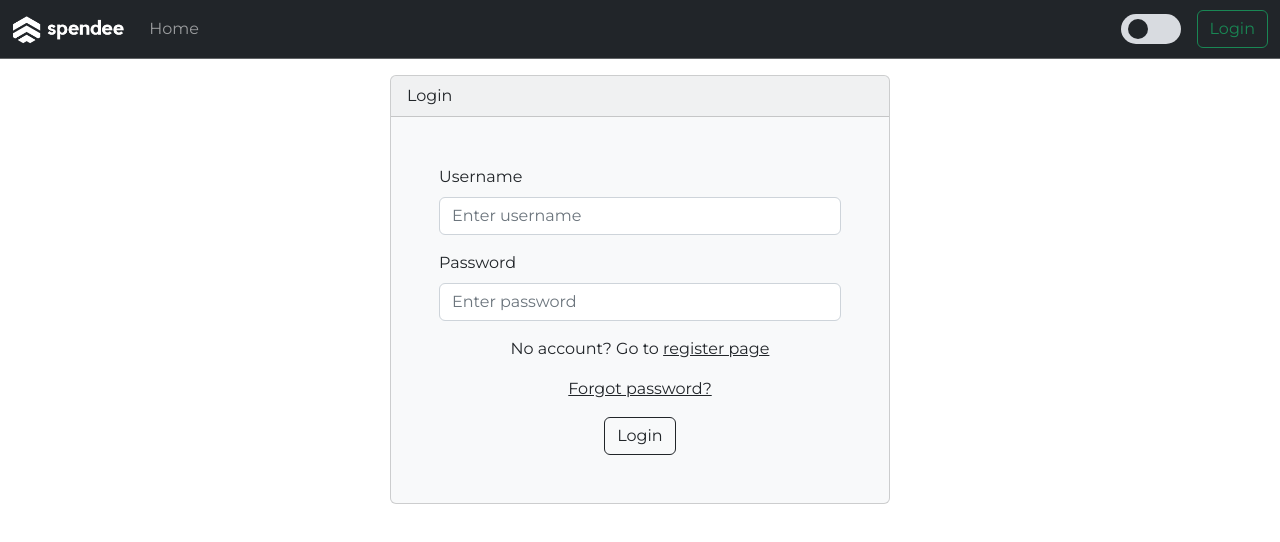
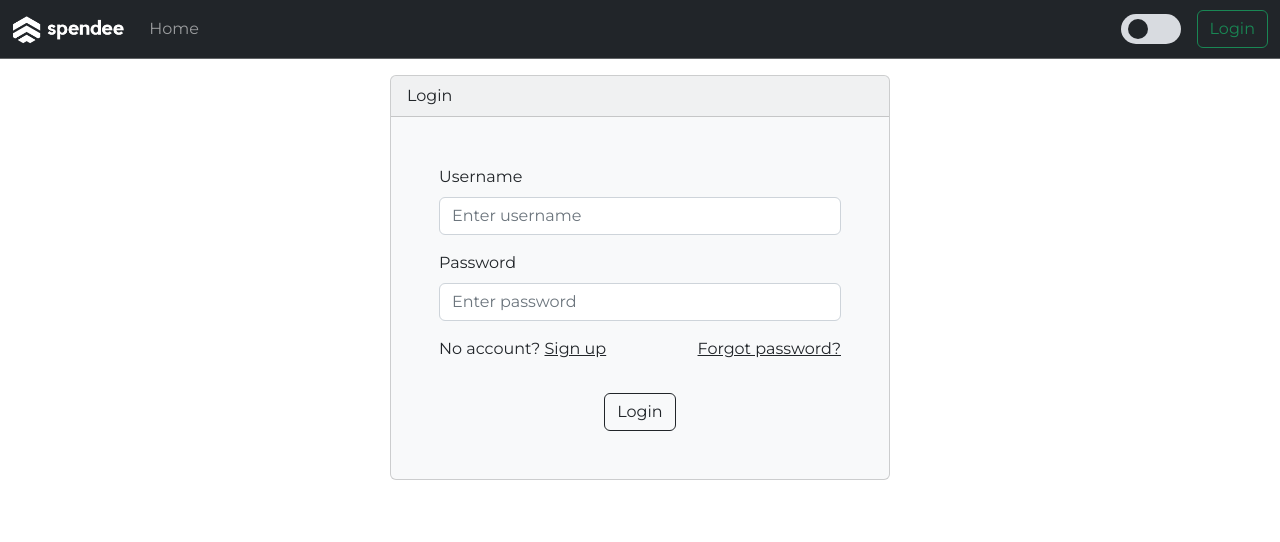
Before and after one commit to Kewinsky/expense-tracker, a React (Create React App) app in the folder frontend/: page /login in a window 1280 px wide. Shown: the top 542 px of the page. Built offline with nearby package versions, Linux system fonts and the light colour scheme.

Commit message:
login page improve ui

```diff
--- a/frontend/src/components/loginComponent/LoginComponent.js
+++ b/frontend/src/components/loginComponent/LoginComponent.js
@@ -71,11 +71,11 @@
             className={inputTheme}
           />
         </Form.Group>
-        <div className="text-center mb-3">
+        <div className="d-flex justify-content-between mb-3">
           <p>
-            No account? Go to{" "}
+            No account?{" "}
             <a href="/register" className={`link-${reversedTheme}`}>
-              register page
+              Sign up
             </a>
           </p>
           <p>
```
